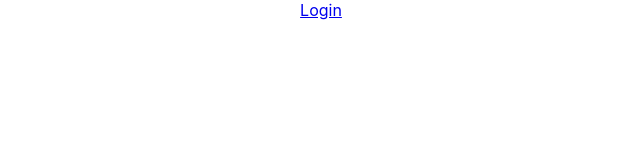
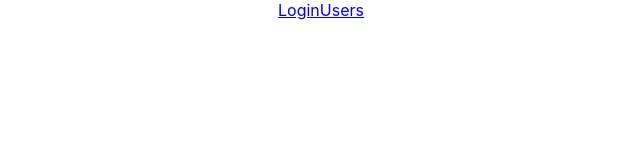
Before and after one commit to verydecent/ecommerce-project, a React (Create React App) app in the folder frontend/: page / in a window 1280 px wide. Shown: the top 160 px of the page, without its empty margins (319-959 px from the left). Built offline with nearby package versions, Linux system fonts and the light colour scheme.

Commit message:
Implement UsersList.js component

```diff
--- a/frontend/src/App.js
+++ b/frontend/src/App.js
@@ -3,6 +3,7 @@ import { NavLink, Route } from 'react-router-dom';
 
 import './App.css';
 import Login from './components/Login';
+import UsersList from './components/UsersList';
 
 function App() {
   return (
@@ -10,11 +11,13 @@ function App() {
       <header>
         <nav>
           <NavLink to="/login">Login</NavLink>
+          <NavLink to="/users">Users</NavLink>
         </nav>
       </header>
       <main>
         {/* <Login /> */}
         <Route path="/login" component={Login} />
+        <Route path="/users" component={UsersList} />
       </main>
     </div>
   );
```
